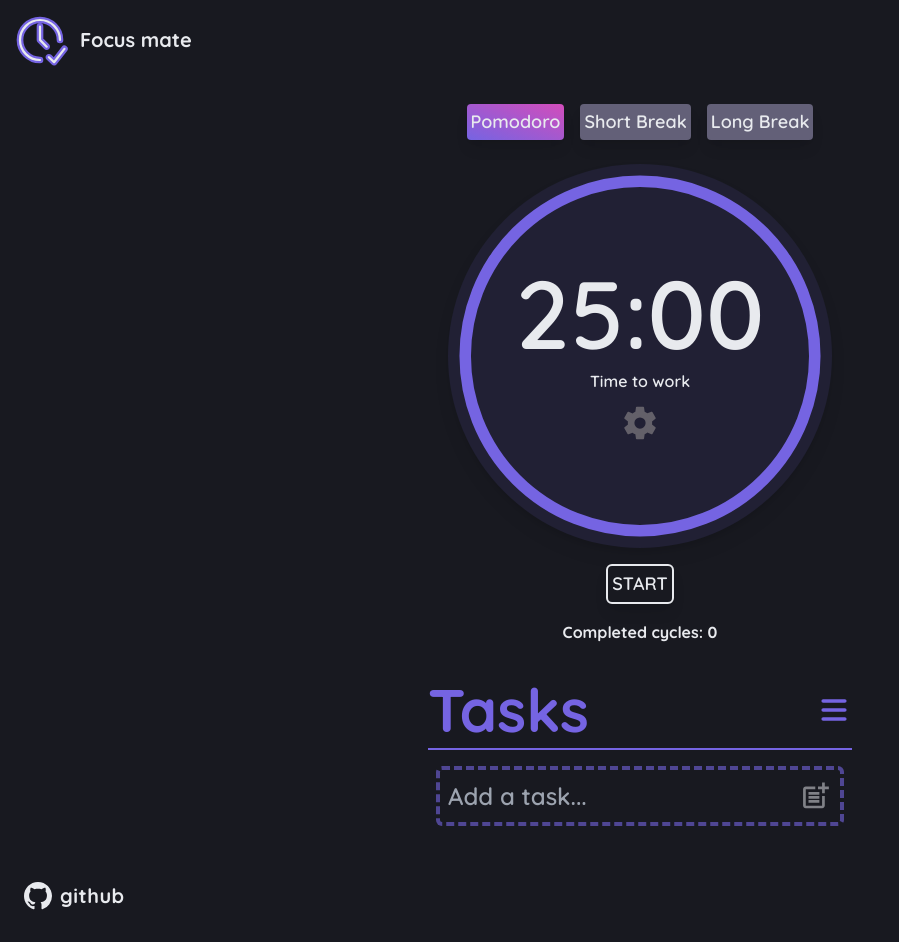
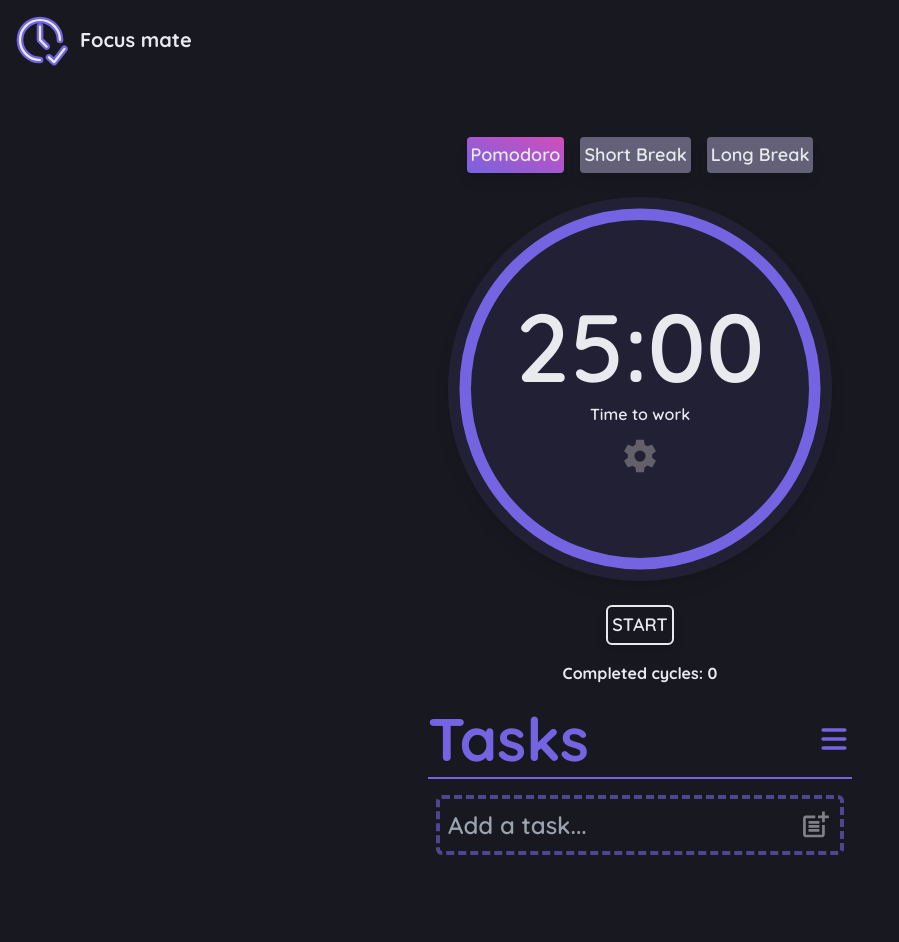
Before and after one commit to Mathh19/focus-mate, a React (Vite) app: page / in a window 1280 px wide. Shown: the top 942 px of the page, without its empty margins (0-899 px from the left). Built offline with nearby package versions, Linux system fonts and the light colour scheme.

Commit message:
Changing pomodoro layout spacing and leaving it centered as the main content of the page

```diff
--- a/src/components/Footer/index.tsx
+++ b/src/components/Footer/index.tsx
@@ -2,7 +2,7 @@
 
 export const Footer = () => {
   return (
-    <footer className="mt-6 flex">
+    <footer className="flex w-full">
       <div>
         <a
           href="https://github.com/Mathh19/focus-mate"
--- a/src/components/Pomodoro/index.tsx
+++ b/src/components/Pomodoro/index.tsx
@@ -69,9 +69,9 @@
   };
 
   return (
-    <main className="flex flex-col items-center justify-center">
+    <main className="my-5 flex min-h-screen flex-col items-center justify-center gap-6">
       <Head title={title} icon={icon} />
-      <div className="m-6 flex flex-wrap gap-4">
+      <div className="flex gap-4">
         <DisplayButton
           focused={focusPomodoroTime}
           text="Pomodoro"
@@ -89,7 +89,7 @@
         />
       </div>
       <Timer timer={mainTime} label={label} />
-      <div className="mt-4 flex flex-col items-center gap-4">
+      <div className="flex flex-col items-center gap-4">
         {!startCoutingStatus && (
           <button
             onClick={startTime}
--- a/src/components/Tasks/index.tsx
+++ b/src/components/Tasks/index.tsx
@@ -35,7 +35,7 @@
   };
 
   return (
-    <div className="mt-9 w-full max-w-md space-y-2 px-3">
+    <div className="w-full max-w-md space-y-2 px-3">
       <h2 className="flex items-center justify-between border-b-2 pb-2 text-6xl font-bold text-bluishPurple max-[540px]:text-5xl">
         Tasks
         <DropdownMenuTasks />
```
